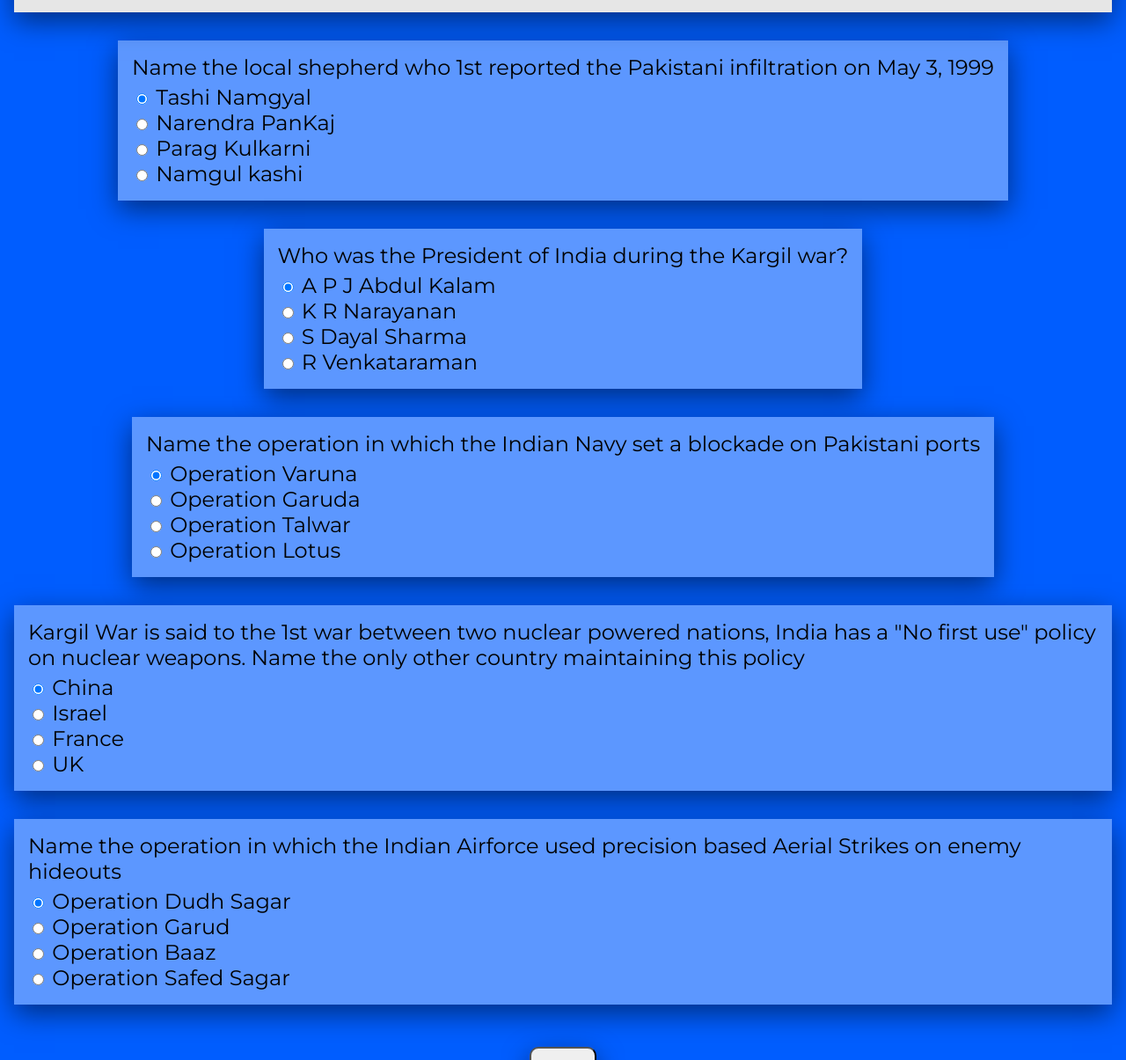
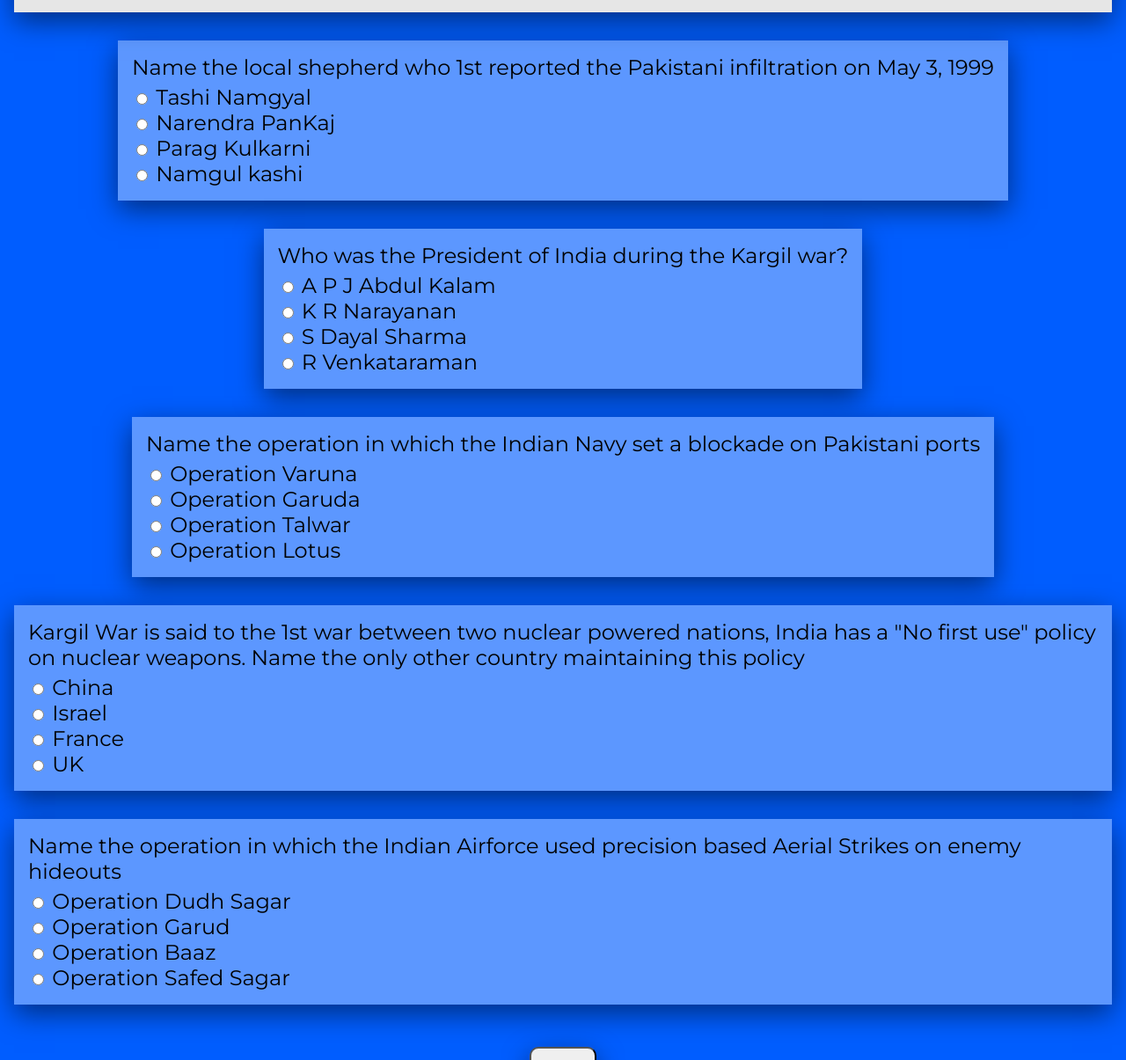
Before and after one commit to Karan-U-Kanthawar/KargilQuiz, a plain HTML site: page index.html in a window 1280 px wide. Shown: the part 95-1300 px from the top of the page at 88% size. Drawn offline with Linux system fonts and the light colour scheme.

Commit message:
removed default checked mark

```diff
--- a/index.html
+++ b/index.html
@@ -33,7 +33,7 @@
             </div>
             <!-- options -->
             <div class="option1">
-              <input type="radio" name="q1" value="A" id="q1option1" checked />
+              <input type="radio" name="q1" value="A" id="q1option1"/>
               <label for="q1option1">Tashi Namgyal</label>
             </div>
             <div class="option2">
@@ -56,7 +56,7 @@
             </div>
             <!-- options -->
             <div class="option1">
-              <input type="radio" name="q2" value="A" checked />
+              <input type="radio" name="q2" value="A"/>
               <label>A P J Abdul Kalam</label>
             </div>
             <div class="option2">
@@ -80,7 +80,7 @@
             </div>
             <!-- options -->
             <div class="option1">
-              <input type="radio" name="q3" value="A" checked />
+              <input type="radio" name="q3" value="A"/>
               <label>Operation Varuna</label>
             </div>
             <div class="option2">
@@ -105,7 +105,7 @@
             </div>
             <!-- options -->
             <div class="option1">
-              <input type="radio" name="q4" value="A" checked />
+              <input type="radio" name="q4" value="A"/>
               <label>China</label>
             </div>
             <div class="option2">
@@ -129,7 +129,7 @@
             </div>
             <!-- options -->
             <div class="option1">
-              <input type="radio" name="q5" value="A" checked />
+              <input type="radio" name="q5" value="A"/>
               <label>Operation Dudh Sagar</label>
             </div>
             <div class="option2">
```
